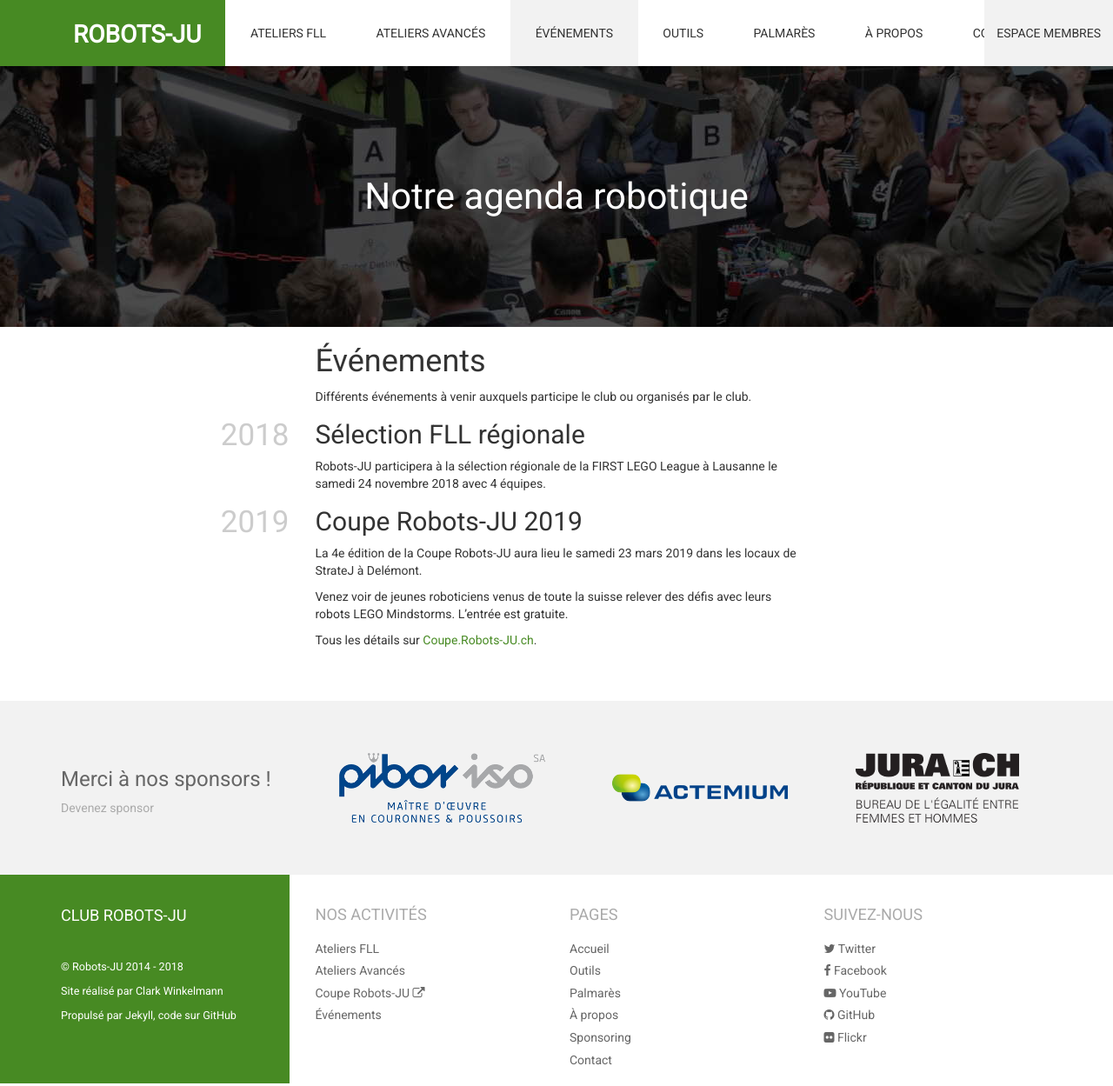
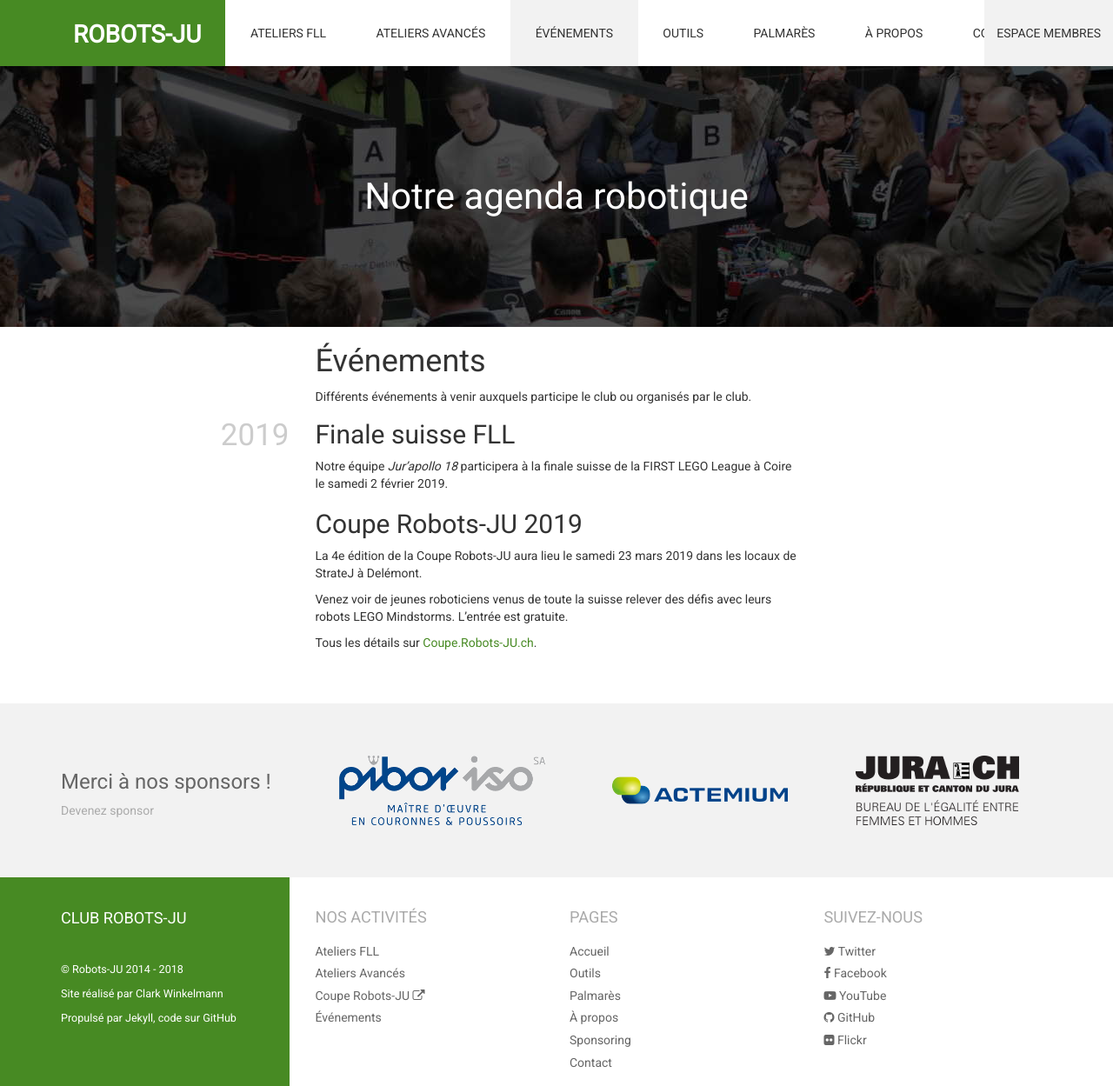
Before and after one commit to robots-ju/robots-ju.ch, a Jekyll site: the page built from events.md, in a window 1280 px wide. Shown: the whole page at 87% size. Built offline with Jekyll 4.4.1, drawn with Linux system fonts in a browser that asks for light colours; comment, search, counter and statistics services are not loaded.

Commit message:
Événements

```diff
--- a/events.md
+++ b/events.md
@@ -8,15 +8,12 @@ banner_text: Notre agenda robotique
 
 Différents événements à venir auxquels participe le club ou organisés par le club.
 
-2018
+2019
 {:class="side-title"}
 
-## Sélection FLL régionale
+## Finale suisse FLL
 
-Robots-JU participera à la sélection régionale de la FIRST LEGO League à Lausanne le samedi 24 novembre 2018 avec 4 équipes.
-
-2019
-{:class="side-title"}
+Notre équipe *Jur'apollo 18* participera à la finale suisse de la FIRST LEGO League à Coire le samedi 2 février 2019.
 
 ## Coupe Robots-JU 2019
 
```
